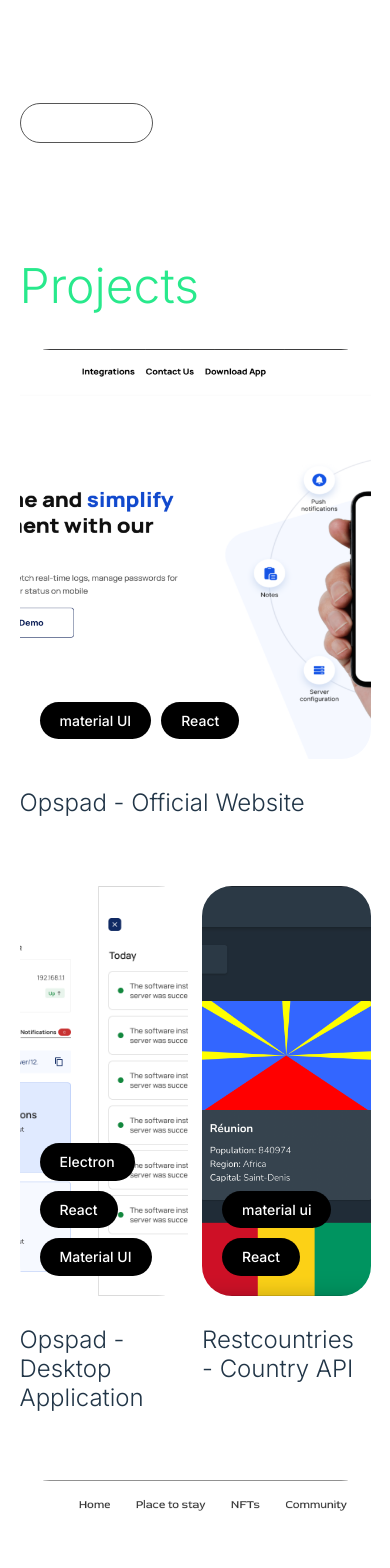
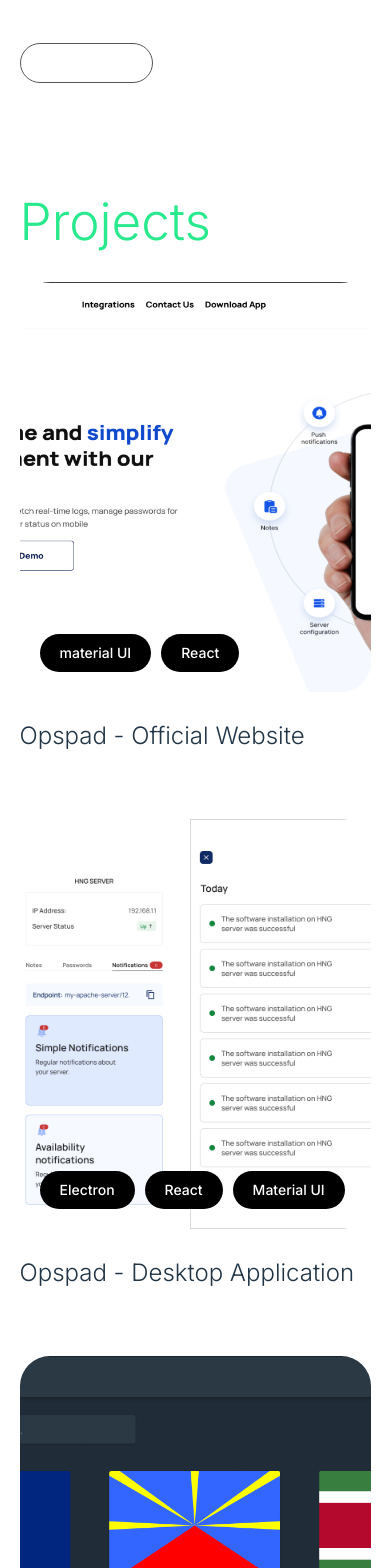
Before and after one commit to heytega/personal-portfolio, a React (Vite) app: page / in a window 390 px wide. Shown: the part 6420-7988 px from the top of the page. Built offline with nearby package versions, Linux system fonts and the light colour scheme.

Commit message:
modified the porfolio component

```diff
--- a/src/components/Portfolio.jsx
+++ b/src/components/Portfolio.jsx
@@ -10,7 +10,7 @@ const Portfolio = () => {
   return (
     <section className={Style.portfolioContainer} id='portfolio'>
       <PageTag tag='portfolio' icon='fa-rectangle-list' />
-      <h1 className={Style.header}>
+      <h1>
         Featured <span>Projects</span>
       </h1>
       <div className={Style.portfolioItems}>
--- a/src/components/Portfolio.module.css
+++ b/src/components/Portfolio.module.css
@@ -2,12 +2,12 @@
   padding: 90px 0;
 }
 
-.header {
+/* .header {
   font-size: 48px;
   font-weight: 300;
   line-height: 60px;
   margin-bottom: 33px;
-}
+} */
 
 .project {
   height: 410px;
@@ -68,3 +68,19 @@
 .middleWrapper .portfolioItem {
   width: 48%;
 }
+
+@media (max-width: 1200px) {
+  .portfolioContainer {
+    padding: 30px 0 70px 0;
+  }
+}
+
+@media (max-width: 755px) {
+  .middleWrapper {
+    flex-direction: column;
+  }
+
+  .middleWrapper .portfolioItem {
+    width: 100%;
+  }
+}
```
